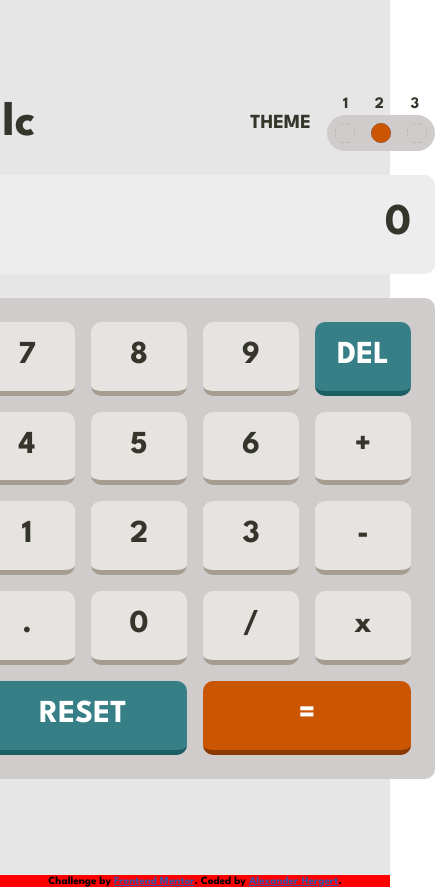
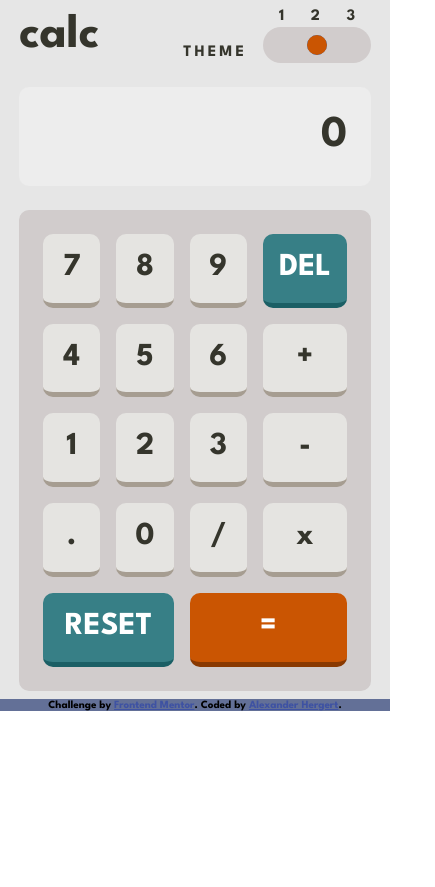
Before and after one commit to alexander-hergert/Calculator-App, a React (Vite) app: page / in a window 390 px wide. Shown: the whole page, 435 px wide, since content can reach past the window. After the commit the page ends 844 px from the top, so only its background shows below. Built offline with nearby package versions, Linux system fonts and the light colour scheme.

Commit message:
Rework some styles and responsiveness.

```diff
--- a/public/styles/style.css
+++ b/public/styles/style.css
@@ -65,7 +65,7 @@ body {
 }
 
 footer {
-  background-color: red;
+  background-color: hsl(225, 21%, 49%);
 }
 
 .attribution {
--- a/src/App.jsx
+++ b/src/App.jsx
@@ -9,6 +9,7 @@ import { loadDataFromLocalStorage } from "./utility";
 /**************** STYLES *******************/
 
 const Main = styled.main`
+  transition: all 0.5s;
   display: flex;
   flex-direction: column;
   justify-content: center;
@@ -16,6 +17,10 @@ const Main = styled.main`
   color: ${(props) => props.theme.outputText};
   background-color: ${(props) => props.theme.mainBackground};
   padding: 6rem;
+
+  @media screen and (max-width: 400px) {
+    padding: 0.5rem;
+  }
 `;
 
 /**************** COMPONENTS *****************/
@@ -25,6 +30,7 @@ function App() {
 
   //onload pick prefered theme or pick first if not prefered and then localStorage
   useEffect(() => {
+    //check for stored value
     const storedTheme = loadDataFromLocalStorage("theme");
     if (storedTheme) {
       setTheme(storedTheme);
@@ -39,6 +45,7 @@ function App() {
       } else if (storedTheme === "theme-3") {
         document.querySelector('input[type="radio"]:last-child').checked = true;
       }
+      //if nothing stored check predefined theme
     } else if (
       window.matchMedia &&
       window.matchMedia("(prefers-color-scheme: dark)").matches
--- a/src/components/Header.jsx
+++ b/src/components/Header.jsx
@@ -10,6 +10,10 @@ const Style = styled.section`
   justify-content: space-between;
   align-items: center;
   width: 30rem;
+
+  @media screen and (max-width: 400px) {
+    width: 22rem;
+  }
 `;
 
 /************** COMPONENT **************/
--- a/src/components/Key.jsx
+++ b/src/components/Key.jsx
@@ -5,6 +5,7 @@ import { useGlobalContext } from "../context";
 /************** STYLES ***************/
 
 const Style = styled.button`
+  transition: background-color 0.5s;
   padding: 1rem;
   border-radius: 10px;
   border: none;
--- a/src/components/Keyboard.jsx
+++ b/src/components/Keyboard.jsx
@@ -7,6 +7,7 @@ import { useGlobalContext } from "../context";
 /************** STYLES **************/
 
 const Style = styled.section`
+  transition: all 0.5s;
   display: grid;
   grid-template-columns: repeat(4, 1fr);
   grid-template-rows: repeat(5, 1fr);
@@ -15,6 +16,10 @@ const Style = styled.section`
   background-color: ${(props) => props.theme.toggleKeypadBackground};
   border-radius: 10px;
   width: 30rem;
+
+  @media screen and (max-width: 400px) {
+    width: 22rem;
+  }
 
   //style buttons here
 
@@ -34,6 +39,7 @@ const Style = styled.section`
   }
 
   #delete {
+    transition: background-color 0.5s;
     background-color: ${(props) => props.theme.keyBackgroundReset};
     border-bottom: 5px solid ${(props) => props.theme.keyShadowReset};
   }
@@ -43,6 +49,7 @@ const Style = styled.section`
   }
 
   #reset {
+    transition: background-color 0.5s;
     background-color: ${(props) => props.theme.keyBackgroundReset};
     border-bottom: 5px solid ${(props) => props.theme.keyShadowReset};
     grid-area: 5 / 1 / 5 / 3;
@@ -57,6 +64,7 @@ const Style = styled.section`
   }
 
   #result {
+    transition: background-color 0.5s;
     background-color: ${(props) => props.theme.keyBackgroundToggleResult};
     border-bottom: 5px solid ${(props) => props.theme.keyShadowToggleResult};
     grid-area: 5 / 3 / 5 / 5;
--- a/src/components/Output.jsx
+++ b/src/components/Output.jsx
@@ -5,6 +5,7 @@ import { useGlobalContext } from "../context";
 /************** STYLES **************/
 
 const Style = styled.section`
+  transition: all 0.5s;
   text-align: right;
   background-color: ${(props) => props.theme.screenBackground};
   color: ${(props) => props.theme.outputText};
@@ -12,6 +13,10 @@ const Style = styled.section`
   padding: 1.5rem;
   margin: 1.5rem 0;
   width: 30rem;
+
+  @media screen and (max-width: 400px){
+    width: 22rem;
+  }
 
   p {
     margin: 0;
--- a/src/components/Theme.jsx
+++ b/src/components/Theme.jsx
@@ -7,13 +7,14 @@ import { saveDataToLocalStorage } from "../utility";
 
 const Style = styled.div`
   display: flex;
-  align-items: center;
+  align-items: end;
   gap: 1rem;
 
   h2 {
-    font-size: 1.25rem;
+    font-size: 1rem;
     margin: 0;
     text-transform: uppercase;
+    letter-spacing: 3px;
   }
 
   .vertical {
@@ -42,7 +43,6 @@ const Style = styled.div`
     display: inline-block;
     width: 1.25rem;
     height: 1.25rem;
-    border-radius: 50%;
     background-color: ${(props) => props.theme.toggleKeypadBackground};
     margin-bottom: 10px;
   }
```
